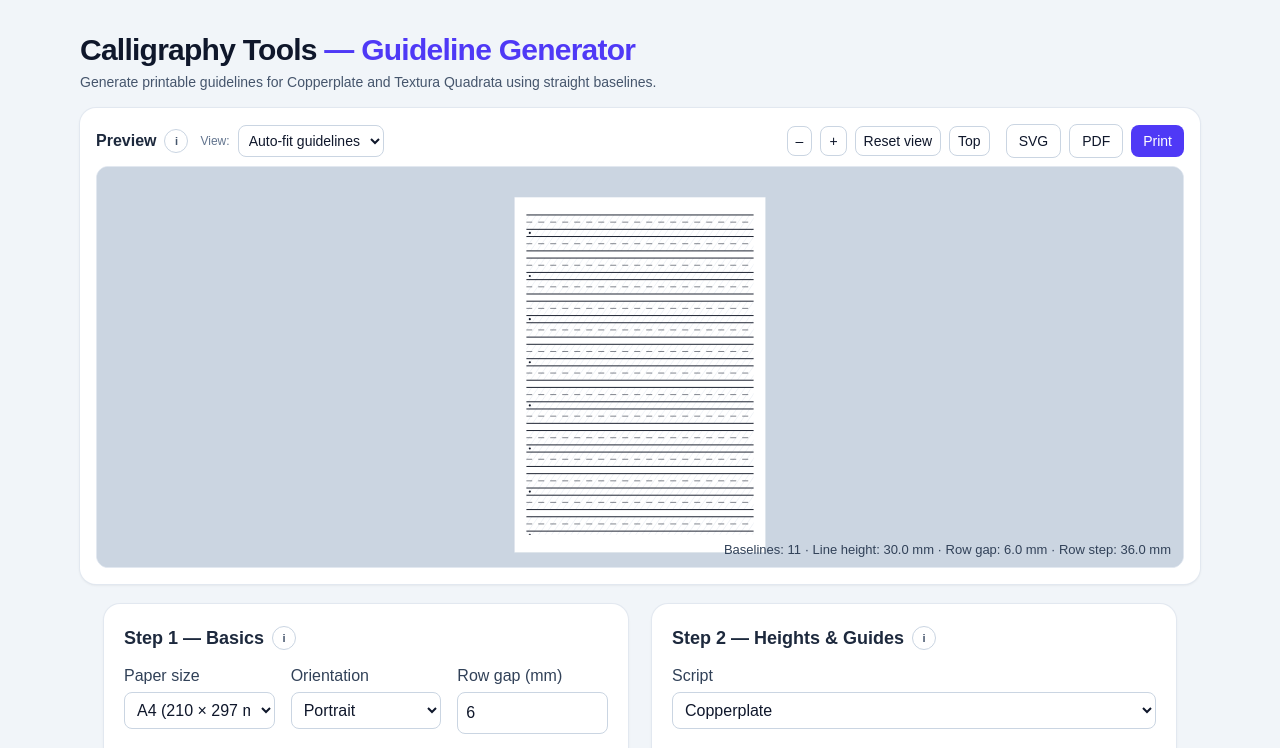
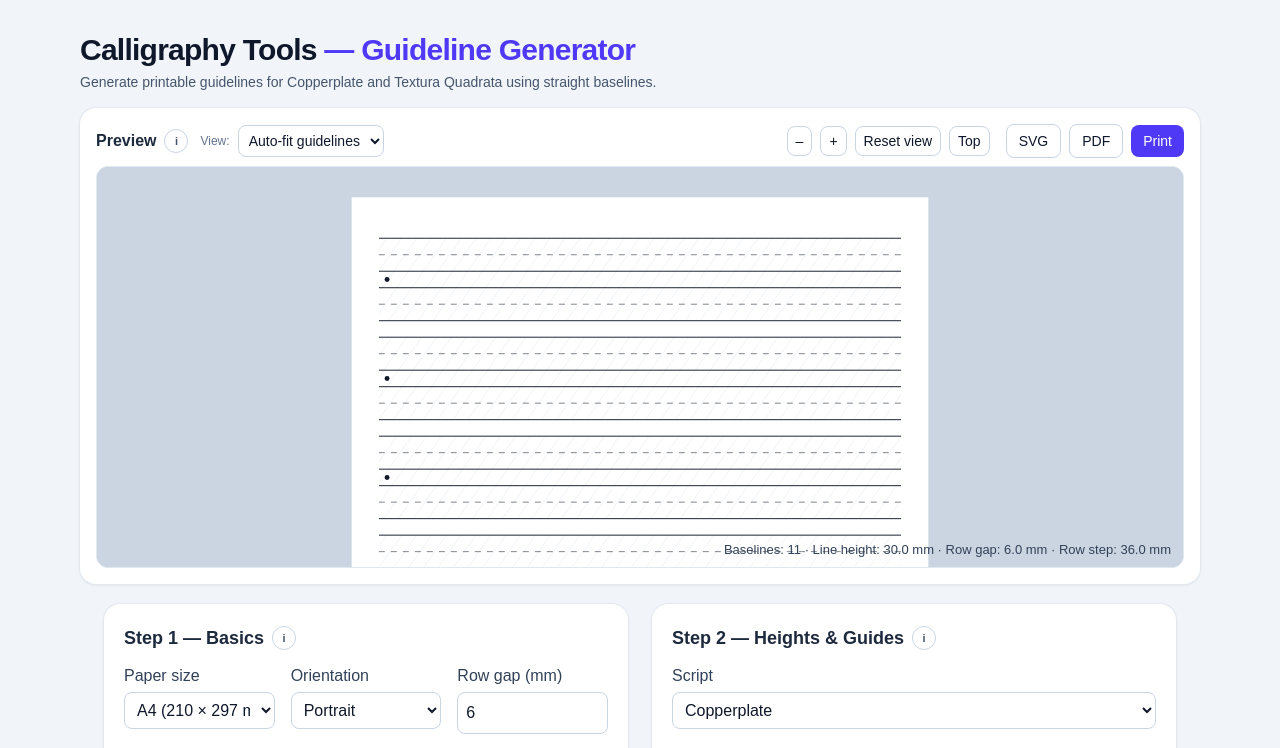
Before and after one commit to mashw/calligraphy-tools, a Next.js app: page /guidelines in a window 1280 px wide. Shown: the top 748 px of the page. Built offline with nearby package versions, Linux system fonts and the light colour scheme.

Commit message:
Adjust guidelines preview zoom behavior

```diff
--- a/src/app/guidelines/page.tsx
+++ b/src/app/guidelines/page.tsx
@@ -433,7 +433,7 @@ export default function GuidelinesPage() {
     : false));
   const DEFAULT_ZOOM = isNarrow ? 5 : 4;
   const [zoom, setZoom] = useState(DEFAULT_ZOOM);
-  const DEFAULT_AUTOFIT_ZOOM = 1.4;
+  const [customOrigin, setCustomOrigin] = useState<'autofit' | 'fullpage'>('autofit');
   const [pan, setPan] = useState({ x: 0, y: 0 });
   const [isPanning, setIsPanning] = useState(false);
 
@@ -452,17 +452,9 @@ export default function GuidelinesPage() {
     const mq = window.matchMedia('(max-width: 640px)');
     const update = () => setIsNarrow(mq.matches);
     update();
-    if (mq.addEventListener) {
-      mq.addEventListener('change', update);
-    } else {
-      mq.addListener(update);
-    }
+    mq.addEventListener('change', update);
     return () => {
-      if (mq.removeEventListener) {
-        mq.removeEventListener('change', update);
-      } else {
-        mq.removeListener(update);
-      }
+      mq.removeEventListener('change', update);
     };
   }, []);
 
@@ -672,15 +664,15 @@ export default function GuidelinesPage() {
 
   const computeBaseView = () => {
     const topPadPX = 30;
-    const fitZoom = view === 'autofit' ? DEFAULT_AUTOFIT_ZOOM : 1;
-    const zoomForView = view === 'custom' ? zoom : fitZoom;
+    const zoomForView = view === 'fullpage' ? 1 : zoom;
+    const padMode = view === 'custom' ? customOrigin : view;
 
     // Stage padding:
     // - Full page: ~5px top/bottom (converted into mm)
     // - Autofit: keep the nicer roomy stage pad in mm
     const fullPagePadPX = 5;
     const stagePadMM =
-      view === 'fullpage'
+      padMode === 'fullpage'
         ? (() => {
           // Convert px -> mm using the visible SVG height and the page height.
           // This is "good enough" and stays stable for small margins.
@@ -744,6 +736,8 @@ export default function GuidelinesPage() {
     };
   };
 
+  const padMode = view === 'custom' ? customOrigin : view;
+
   // ---------- ViewBox (includes stage margin so paper stands out) ----------
   const vb = useMemo(() => {
     const { minX, minY, vw, vh, stagePadMM, extraTopMM } = computeBaseView();
@@ -767,7 +761,7 @@ export default function GuidelinesPage() {
     }
 
     return { minX: minXc, minY: minYc, vw: vwc, vh: vhc, str: `${minXc} ${minYc} ${vwc} ${vhc}` };
-  }, [view, box, guideSets, zoom, pan, previewPxH, DEFAULT_AUTOFIT_ZOOM]);
+  }, [view, box, guideSets, zoom, pan, previewPxH, customOrigin]);
   /* ---------------- Export actions ---------------- */
   const MM_TO_PT = 72 / 25.4;
 
@@ -896,32 +890,27 @@ export default function GuidelinesPage() {
     setView('autofit');
     setZoom(DEFAULT_ZOOM);
     setPan({ x: 0, y: 0 });
+    setCustomOrigin('autofit');
   }
 
   function goToTop() {
     const { minY, stagePadMM, extraTopMM } = computeBaseView();
-    void stagePadMM;
-    void extraTopMM;
-    setPan((p) => ({ ...p, y: -minY }));
+    const gapMM = view === 'autofit' ? extraTopMM : stagePadMM;
+    setPan((p) => ({ ...p, y: stagePadMM + extraTopMM - minY - gapMM }));
   }
 
 
 
   function adjustZoom(direction: 'in' | 'out') {
     // Seed from what the user is currently seeing to avoid a jump:
-    // - in autofit, the visible zoom is DEFAULT_AUTOFIT_ZOOM
     // - in fullpage, the visible zoom is 1 (fits whole page)
-    // - in custom, the visible zoom is the zoom state
-    const currentEffectiveZoom =
-      view === 'custom'
-        ? zoom
-        : view === 'autofit'
-          ? DEFAULT_AUTOFIT_ZOOM
-          : 1;
+    // - in autofit/custom, the visible zoom is the zoom state
+    const currentEffectiveZoom = view === 'fullpage' ? 1 : zoom;
 
     const next =
       direction === 'in' ? currentEffectiveZoom * 1.25 : currentEffectiveZoom / 1.25;
 
+    setCustomOrigin(view === 'fullpage' ? 'fullpage' : 'autofit');
     setView('custom');
     setZoom(clamp(next, 1, 12));
   }
@@ -962,7 +951,11 @@ export default function GuidelinesPage() {
                   className="p-1.5 text-sm rounded-lg border border-slate-300"
                   value={view}
                   onChange={e => {
-                    setView(e.target.value as ViewMode);
+                    const nextView = e.target.value as ViewMode;
+                    if (nextView === 'custom') {
+                      setCustomOrigin(view === 'fullpage' ? 'fullpage' : 'autofit');
+                    }
+                    setView(nextView);
                     setPan({ x: 0, y: 0 });
                   }}
                 >
@@ -1006,7 +999,7 @@ export default function GuidelinesPage() {
               viewBox={vb.str}
               className={`block mx-auto w-full h-[38vh] sm:h-[44vh] md:h-[50vh] touch-none ${isPanning ? 'cursor-move' : 'cursor-grab active:cursor-grabbing'}`}
               style={{ background: '#cbd5e1' }}
-              preserveAspectRatio={view === 'fullpage' ? 'xMidYMid meet' : 'xMidYMin meet'}
+              preserveAspectRatio={padMode === 'fullpage' ? 'xMidYMid meet' : 'xMidYMin meet'}
               onPointerDown={onPointerDown}
               onPointerMove={onPointerMove}
               onPointerUp={onPointerUp}
```
